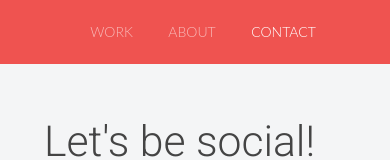
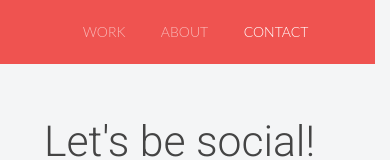
Before and after one commit to amucinom/amucinom.github.io, a website: page contact.html in a window 390 px wide. Shown: the top 160 px of the page. Drawn offline with nearby package versions, Linux system fonts and the light colour scheme.

Commit message:
Fixing mobile version

```diff
--- a/styles/media.css
+++ b/styles/media.css
@@ -75,6 +75,10 @@
 }
 
 @media screen and (max-width: 480px) {
+    .nav {
+        max-width: 375px;
+    }
+
     .nav-header,
     .arrow {
         display: none;
```
